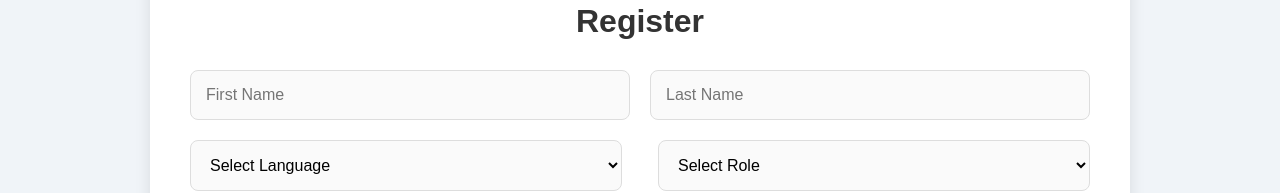
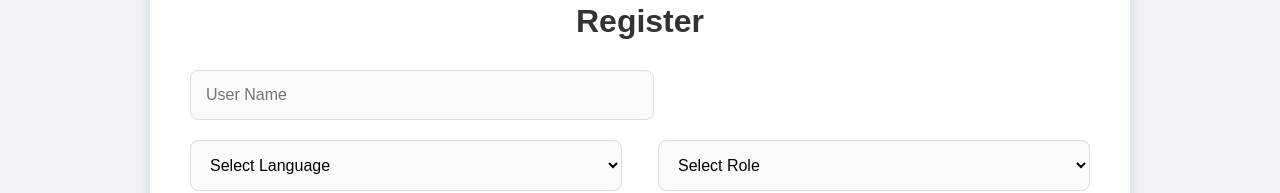
Before and after one commit to Vidhikothia/KisanMitra, a React (Create React App) app in the folder frontend/: page /register in a window 1280 px wide. Shown: the part 196-389 px from the top of the page. Built offline with nearby package versions, Linux system fonts and the light colour scheme.

Commit message:
from kruti

```diff
--- a/frontend/src/components/HeroSection.css
+++ b/frontend/src/components/HeroSection.css
@@ -1,5 +1,5 @@
 .hero-section {
-  background: url("C:/Users/Vidhi/OneDrive/Desktop/Kisan Mitra/frontend/src/components/farm.jpg") center/cover no-repeat;
+  background: url("D:\SEM6\sdp\Kisan Mitra\frontend\src\components/farm.jpg") center/cover no-repeat;
   height: 100vh; /* Full viewport height */
   display: flex; /* Center content vertically and horizontally */
   flex-direction: column;
--- a/frontend/src/components/RegisterPage.js
+++ b/frontend/src/components/RegisterPage.js
@@ -62,18 +62,12 @@ const RegisterPage = () => {
         <div style={styles.row}>
           <input
             type="text"
-            placeholder="First Name"
+            placeholder="User Name"
             value={firstName}
             onChange={(e) => setFirstName(e.target.value)}
             style={styles.input}
           />
-          <input
-            type="text"
-            placeholder="Last Name"
-            value={lastName}
-            onChange={(e) => setLastName(e.target.value)}
-            style={styles.input}
-          />
+
         </div>
 
         {/* Language and Role */}
```
Also changed, not shown: 2 other files (tests, documents, lock files or other folders).
